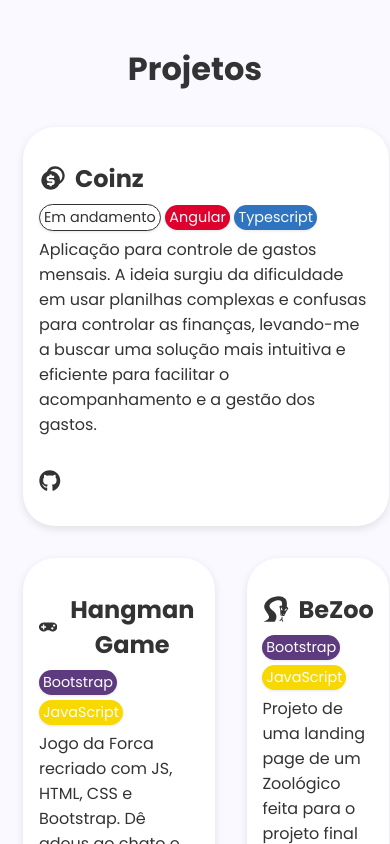
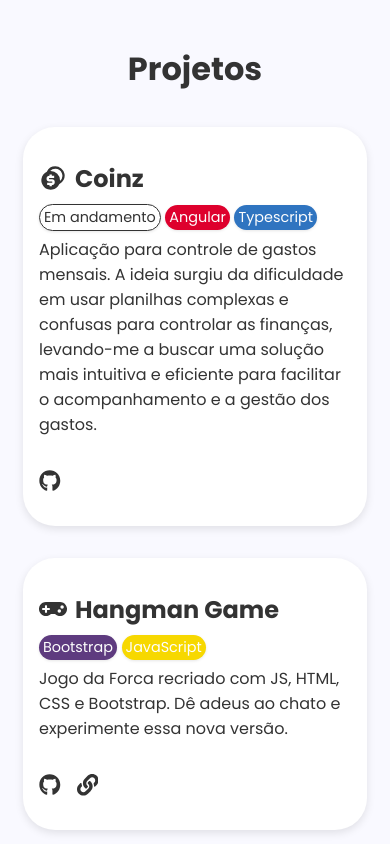
Before and after one commit to educrds/my-portfolio, a React (Vite) app: page / in a window 390 px wide. Shown: the part 2440-3284 px from the top of the page. Built offline with nearby package versions, Linux system fonts and the light colour scheme.

Commit message:
Style | Styles - Corrigido grid responsiva

```diff
--- a/src/styles/css/style.css
+++ b/src/styles/css/style.css
@@ -540,16 +540,11 @@ footer svg:hover {
 
 @media (max-width: 630px) {
   .projects > div {
-    flex: 1 0 100%;
+    grid-column: span 2;
     padding: 4vh 4vw;
   }
   .projects .technologies .item {
     padding: 0 3vw;
-  }
-}
-@media (min-width: 635px) and (max-width: 1167px) {
-  .projects > div {
-    flex: 1 0 40%;
   }
 }
 .services {
@@ -740,6 +735,7 @@ footer svg:hover {
 }
 .contact > div a {
   color: #ffd15c;
+  text-decoration: none;
 }
 .contact .form {
   flex: 2;
```
